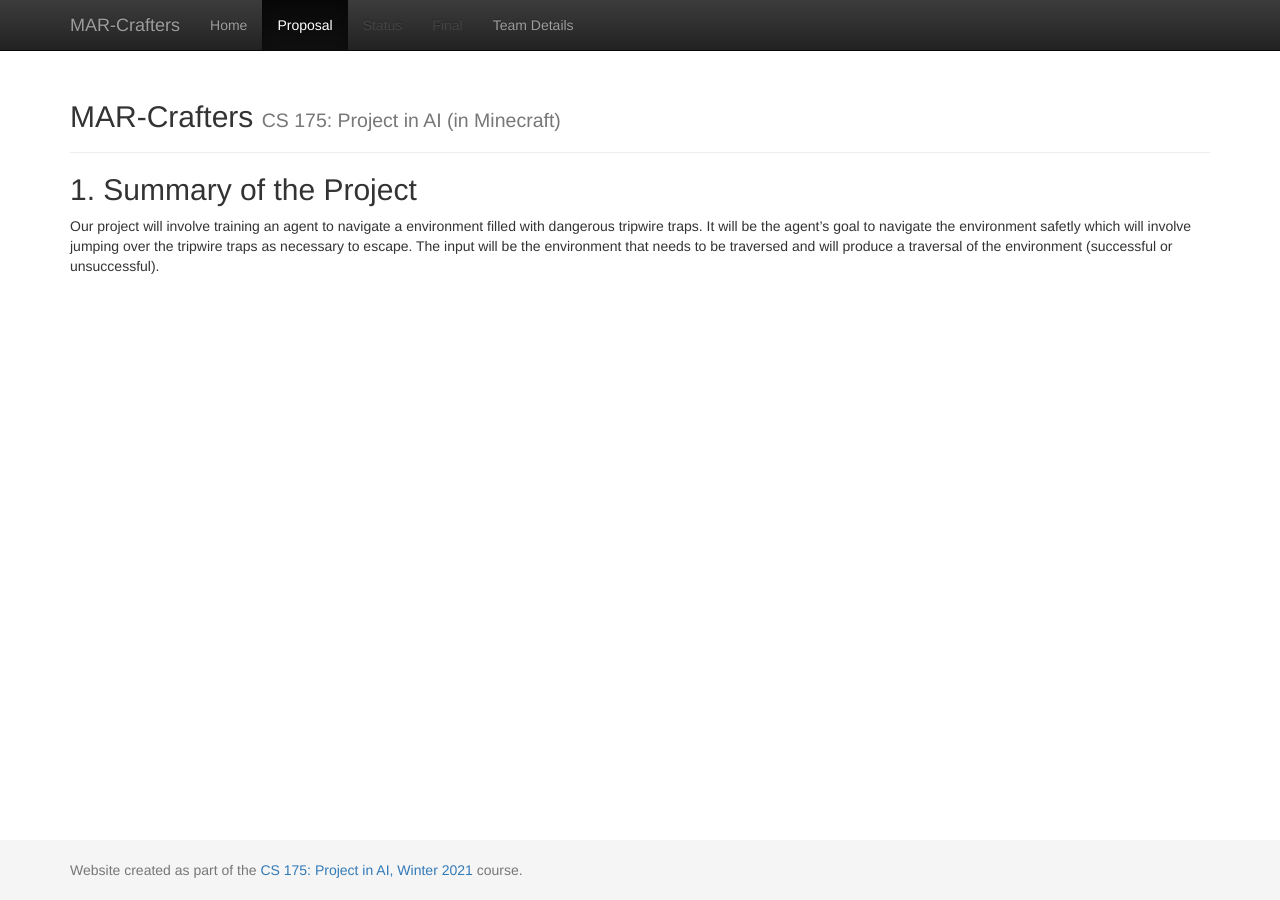
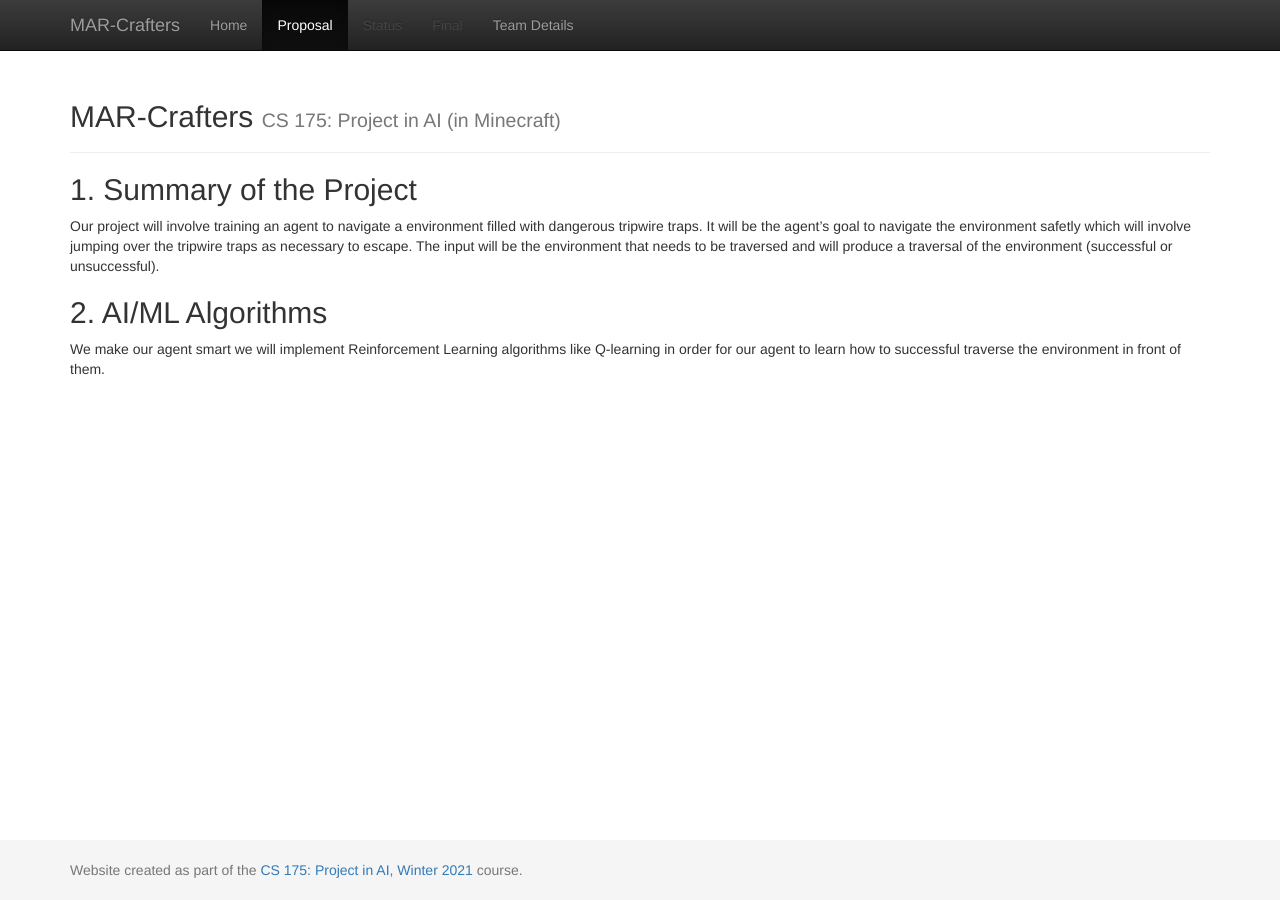
Before and after one commit to maxxdoan/DangerDungeon, a Jekyll site: the page built from docs/proposal.md, in a window 1280 px wide. Built offline with Jekyll 4.4.1, drawn with Linux system fonts in a browser that asks for light colours.

Commit message:
Update proposal.md

```diff
--- a/docs/proposal.md
+++ b/docs/proposal.md
@@ -6,3 +6,7 @@ title: Proposal
 ## 1. Summary of the Project
 
 Our project will involve training an agent to navigate a environment filled with dangerous tripwire traps. It will be the agent's goal to navigate the environment safetly which will involve jumping over the tripwire traps as necessary to escape. The input will be the environment that needs to be traversed and will produce a traversal of the environment (successful or unsuccessful).
+
+## 2. AI/ML Algorithms
+
+We make our agent smart we will implement Reinforcement Learning algorithms like Q-learning in order for our agent to learn how to successful traverse the environment in front of them.
```
